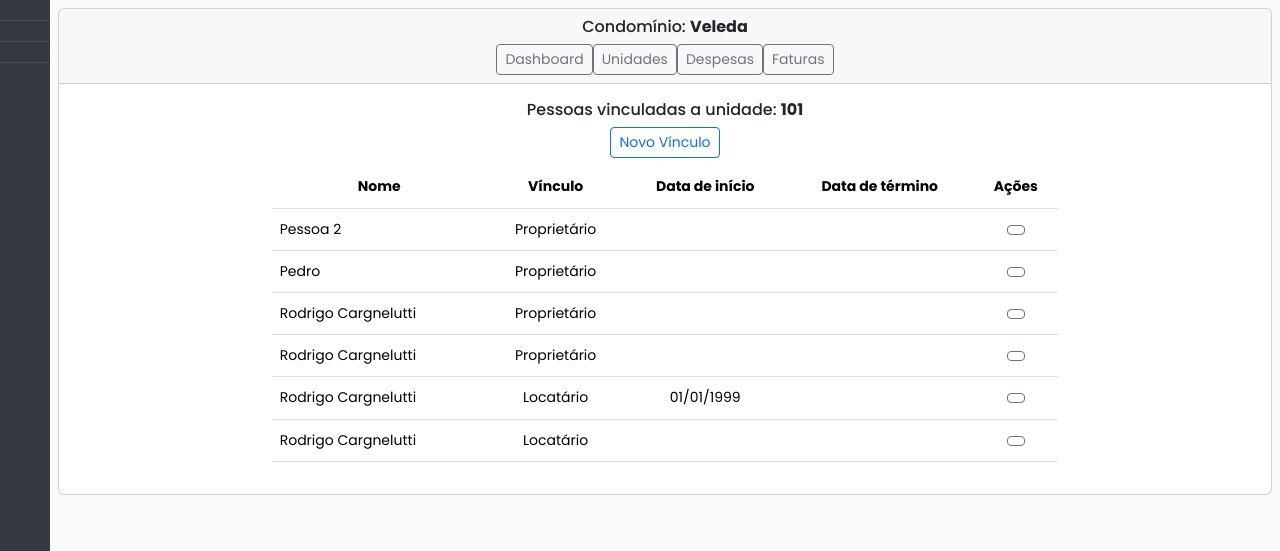
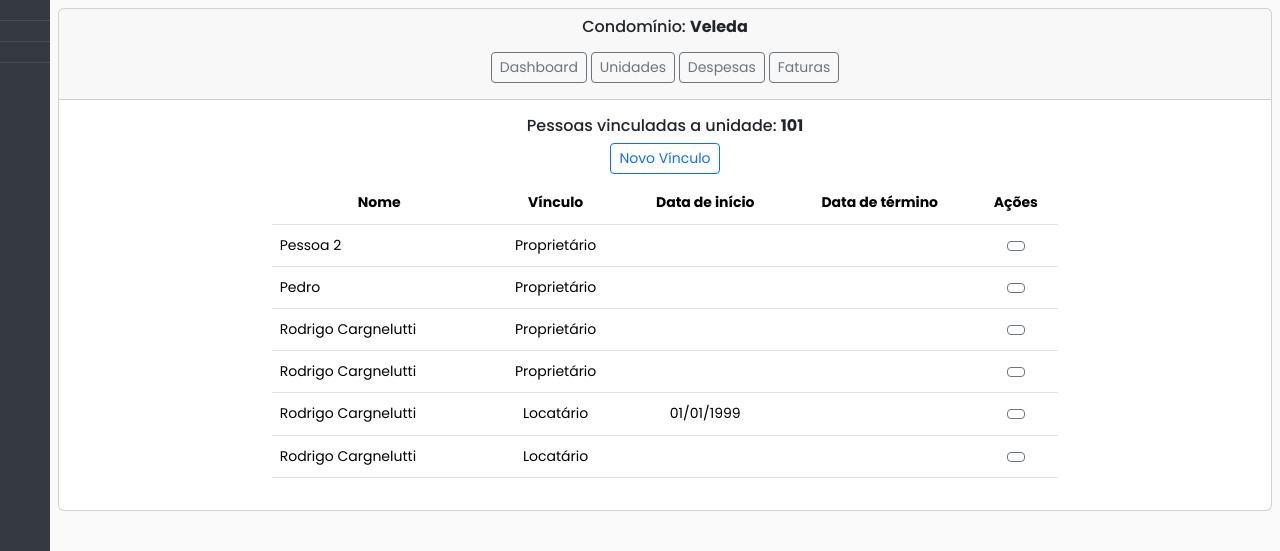
Before and after one commit to rcargnelutti/DesSof_UNIPAMPA, a Django app: page /condominios/pessoa_unidade_list/1/ in a window 1280 px wide. Shown: the part 47-598 px from the top of the page. Run offline with Django 4.2, Linux system fonts and the light colour scheme; data comes from the database, SQL or seed files in the repository.

Commit message:
col-8 m-auto pt-2 pb-2 text-center

```diff
--- a/condominio/templates/condominio/pessoa_unidade_list.html
+++ b/condominio/templates/condominio/pessoa_unidade_list.html
@@ -8,7 +8,7 @@
       <div class="text-center">
         <h6>Condomínio: <strong> {{unidade.condominio.nome}} </strong><h6>
       </div>
-      <div class="d-flex justify-content-center">
+      <div class="col-8 m-auto pt-2 pb-2 text-center">
         <a href="{% url 'condominio:gestao' condominio_id=unidade.condominio.id %}" class="btn btn-outline-secondary btn-sm">Dashboard</a>
         <a href="{% url 'condominio:unidade_list' unidade.condominio.id %}" class="btn btn-outline-secondary btn-sm">Unidades</a>
         <a href="" class="btn btn-outline-secondary btn-sm">Despesas</a>
```
